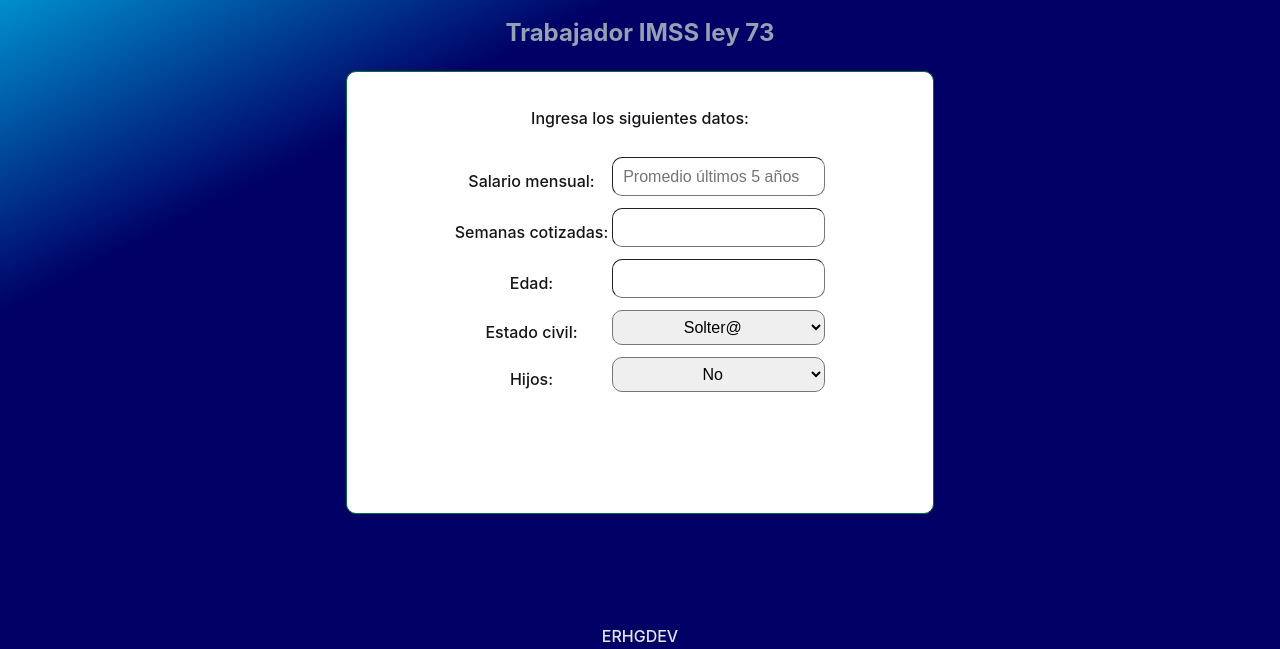
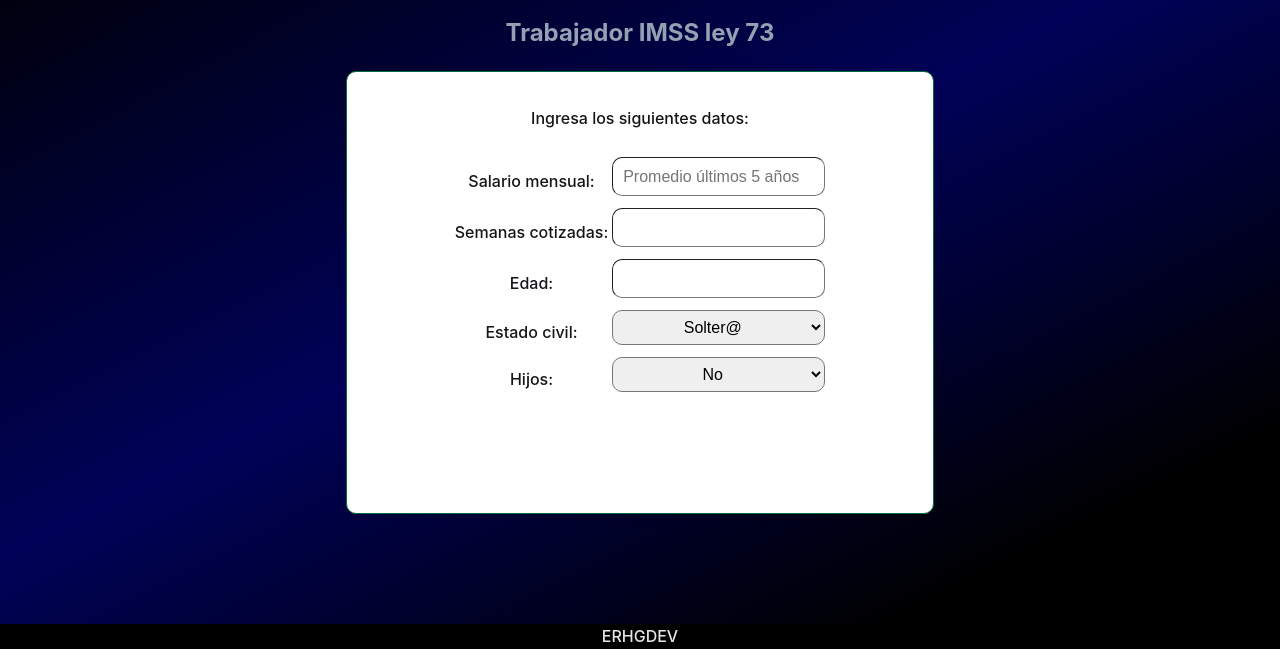
Before and after one commit to ERHGDEV/pensionL73, a website built with Vite: page index.html in a window 1280 px wide. Shown: the part 151-800 px from the top of the page. Built offline with nearby package versions, Linux system fonts and the light colour scheme.

Commit message:
cambio de background

```diff
--- a/style.css
+++ b/style.css
@@ -5,8 +5,8 @@
 
   color: #e5e5e5;
 
-  background: rgb(0,0,102);
-  background: linear-gradient(333deg, #000066 68%, #00d4ff 100%);
+  background: rgb(0,0,0);
+  background: linear-gradient(333deg, #000000 15%, #000258 51%, #000000 97%);
 
   font-synthesis: none;
   text-rendering: optimizeLegibility;
@@ -91,7 +91,7 @@
 
 #resultTable th {
   color: #ffffff;
-  background-color: #000066;
+  background-color: #000258;
   border: #16161A;
 }
 
@@ -150,7 +150,7 @@
 
 
 footer {
-  background-color: #000066;
+  background-color: #000000;
   color: #e5e5e5;
   text-align: center;
   padding: 0;
```
